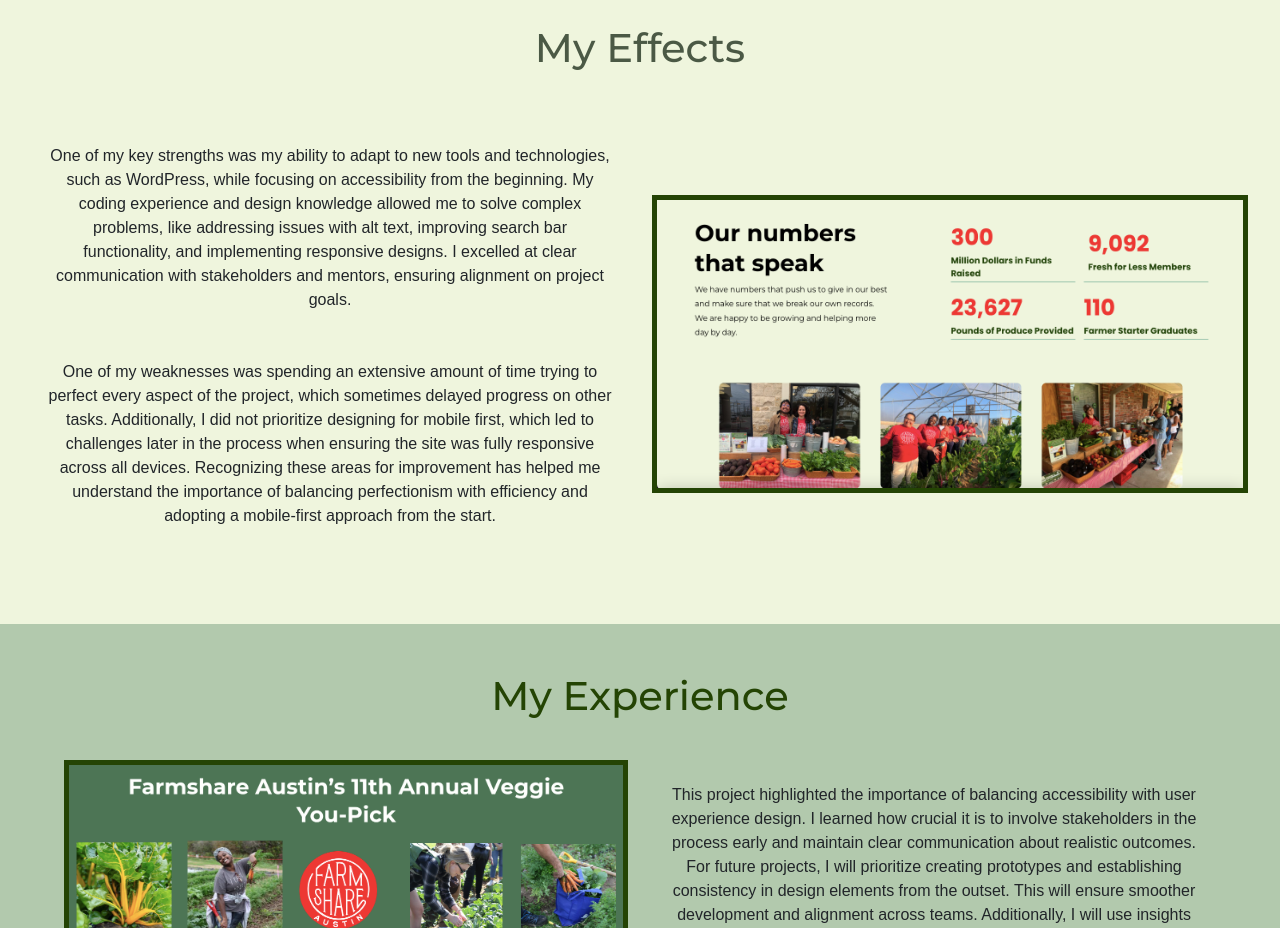
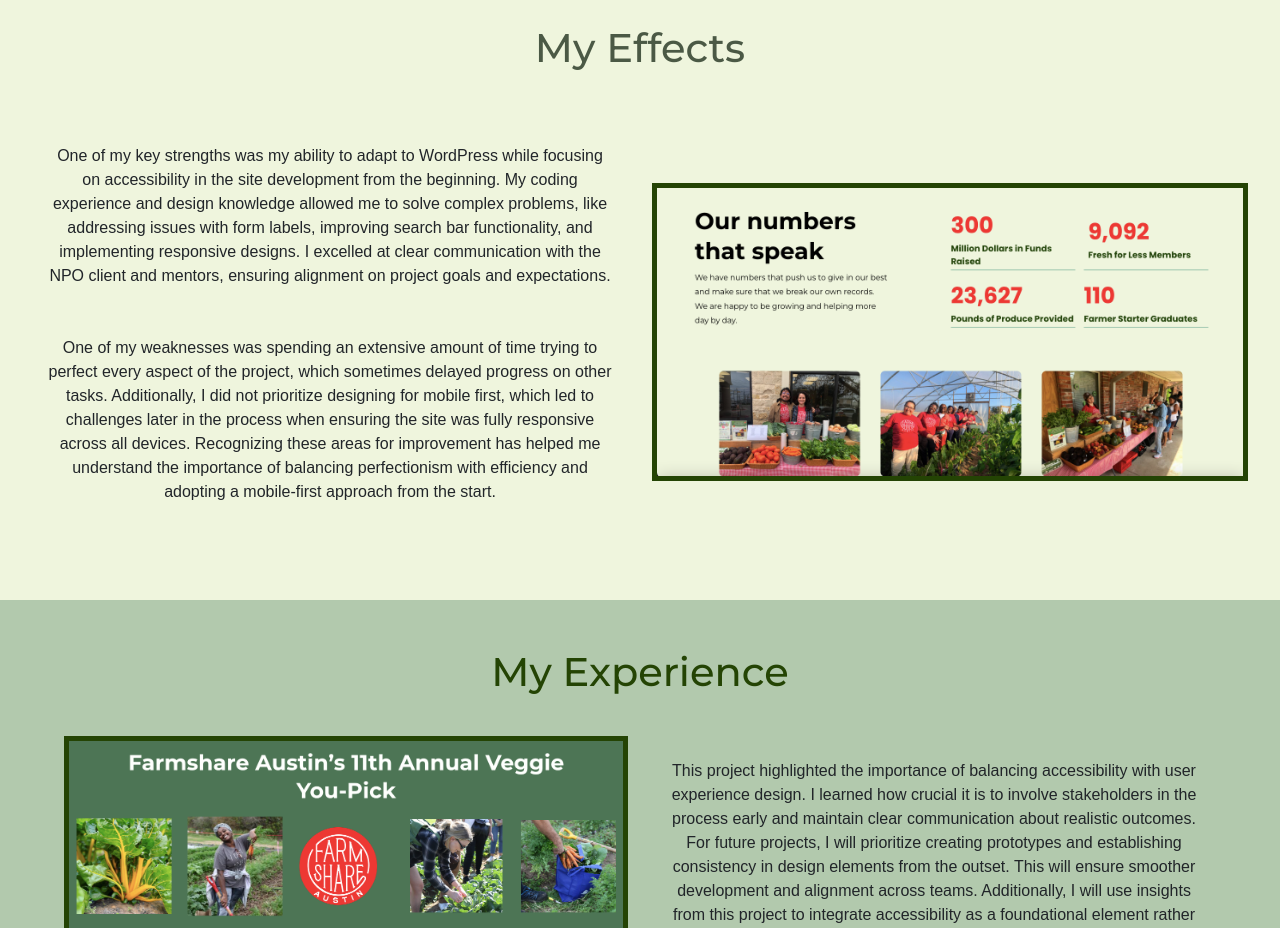
Before and after one commit to averystjohn/Avery-St.-John-s-Reflection-Site-Farmshare-Austin, a plain HTML site: page index.html in a window 1280 px wide. Shown: the part 1320-2248 px from the top of the page. Drawn offline with nearby package versions, Linux system fonts and the light colour scheme; a web font is replaced by a local one.

Commit message:
Update index.html

```diff
--- a/index.html
+++ b/index.html
@@ -62,7 +62,7 @@
       <div class="row align-items-center">
       <h1>My Effects</h1>
         <div class="col-md-6 col-sm-12">
-          <p>One of my key strengths was my ability to adapt to new tools and technologies, such as WordPress, while focusing on accessibility from the beginning. My coding experience and design knowledge allowed me to solve complex problems, like addressing issues with alt text, improving search bar functionality, and implementing responsive designs. I excelled at clear communication with stakeholders and mentors, ensuring alignment on project goals.</p>
+          <p>One of my key strengths was my ability to adapt to WordPress while focusing on accessibility in the site development from the beginning. My coding experience and design knowledge allowed me to solve complex problems, like addressing issues with form labels, improving search bar functionality, and implementing responsive designs. I excelled at clear communication with the NPO client and mentors, ensuring alignment on project goals and expectations.</p>
           <p>One of my weaknesses was spending an extensive amount of time trying to perfect every aspect of the project, which sometimes delayed progress on other tasks. Additionally, I did not prioritize designing for mobile first, which led to challenges later in the process when ensuring the site was fully responsive across all devices. Recognizing these areas for improvement has helped me understand the importance of balancing perfectionism with efficiency and adopting a mobile-first approach from the start.</p>
         </div>
           <div class="col-md-6 col-sm-12">
```
